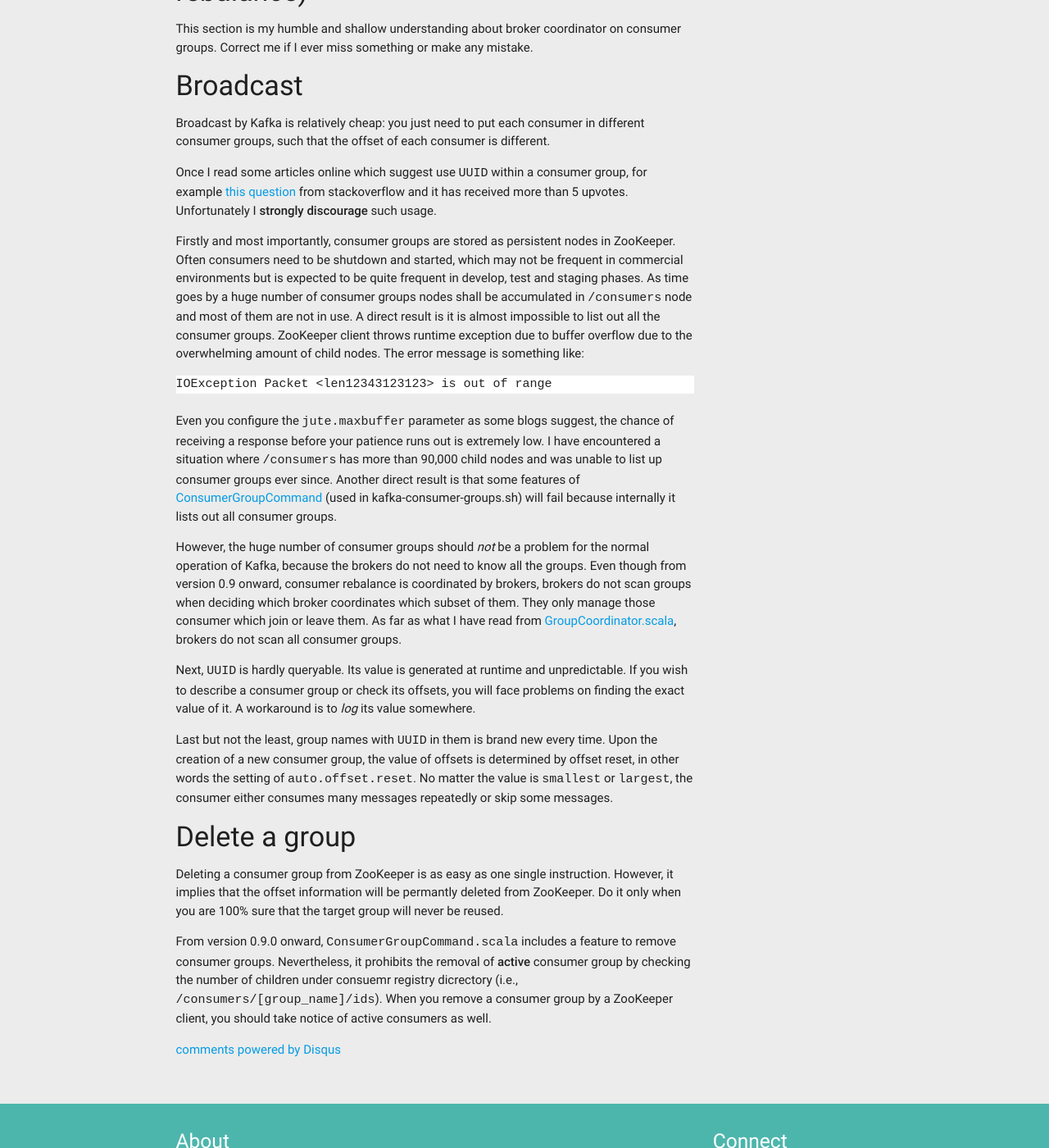
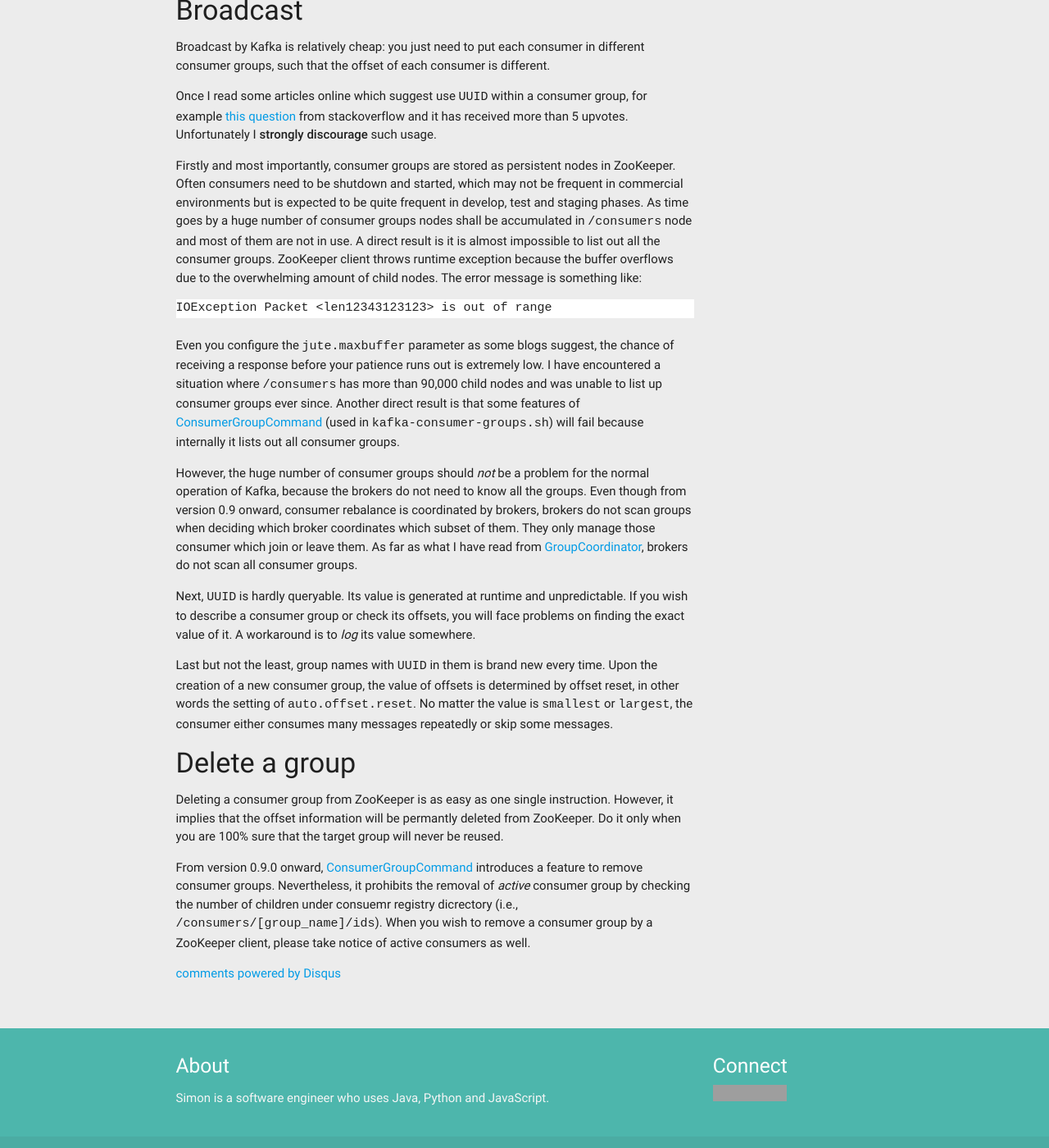
Before and after one commit to wanwenli/myblog, a Jekyll site: the page built from _posts/2016-10-25-Kafka-Consumer-Group.md, in a window 1280 px wide and 1400 px high, scrolled down 1809 px. Shown: the whole window at 82% size. Built offline with Jekyll 4.4.1, drawn with Linux system fonts in a browser that asks for light colours; comment, search, counter and statistics services are not loaded; some of the changed text lies outside the part shown; grey boxes are pictures that could not be loaded.

Commit message:
new post on group coordinator

```diff
--- a/_posts/2016-10-25-Kafka-Consumer-Group.md
+++ b/_posts/2016-10-25-Kafka-Consumer-Group.md
@@ -11,7 +11,7 @@
 According to the
 [official documentation of Kafka](http://kafka.apache.org/documentation.html#introduction),
 one of its main objectives is to achieve message multicast and broadcast.
-Often it is not an easy concept to understand for newbies.
+Often it is not an easy concept to grasp at the very beginning.
 This article will share a few issues and discoveries about consumer group.
 
 A good way to start understanding consumer group is
@@ -31,7 +31,7 @@
 
 Consumer ID uniquely identitfies a consumer.
 It is generated automatically when a consumer is launched.
-The source code of its generation is defined in [ZookeeperConsumerConnector.scala](https://github.com/apache/kafka/blob/trunk/core/src/main/scala/kafka/consumer/ZookeeperConsumerConnector.scala)
+The source code of its generation is defined in [ZookeeperConsumerConnector](https://github.com/apache/kafka/blob/trunk/core/src/main/scala/kafka/consumer/ZookeeperConsumerConnector.scala)
 and shown below.
 
 {% highlight scala %}
@@ -61,11 +61,9 @@
 to verify the result of consumer rebalance.
 This tool should work well because I have fixed a bug in `VerifyConsumerRebalance.scala` in [this pull request](https://github.com/apache/kafka/pull/1612).
 
-#### Group coordinator (coordinated rebalance)
-
-This section is my humble and shallow understanding about
-broker coordinator on consumer groups.
-Correct me if I ever miss something or make any mistake.
+Since version 0.9.0,
+Kafka has used *brokers* to coordinate the rebalance process of consumers.
+I also have thought about it and then wrote this blog.
 
 #### Broadcast
 
@@ -87,7 +85,7 @@
 most of them are not in use.
 A direct result is
 it is almost impossible to list out all the consumer groups.
-ZooKeeper client throws runtime exception due to buffer overflow due to
+ZooKeeper client throws runtime exception because the buffer overflows due to
 the overwhelming amount of child nodes.
 The error message is something like:
 
@@ -101,7 +99,7 @@
 I have encountered a situation where `/consumers` has more than 90,000
 child nodes and was unable to list up consumer groups ever since.
 Another direct result is that some features of [ConsumerGroupCommand](https://github.com/apache/kafka/blob/trunk/core/src/main/scala/kafka/admin/ConsumerGroupCommand.scala)
-(used in kafka-consumer-groups.sh)
+(used in `kafka-consumer-groups.sh`)
 will fail because internally it lists out all consumer groups.
 
 However, the huge number of consumer groups should *not* be a problem
@@ -112,7 +110,7 @@
 brokers do not scan groups when deciding which broker coordinates
 which subset of them.
 They only manage those consumer which join or leave them.
-As far as what I have read from [GroupCoordinator.scala](https://github.com/apache/kafka/blob/trunk/core/src/main/scala/kafka/coordinator/GroupCoordinator.scala),
+As far as what I have read from [GroupCoordinator](https://github.com/apache/kafka/blob/trunk/core/src/main/scala/kafka/coordinator/GroupCoordinator.scala),
 brokers do not scan all consumer groups.
 
 Next, `UUID` is hardly queryable.
@@ -140,9 +138,10 @@
 the target group will never be reused.
 
 From version 0.9.0 onward,
-`ConsumerGroupCommand.scala` includes a feature to remove consumer groups.
-Nevertheless, it prohibits the removal of **active** consumer group by
+[ConsumerGroupCommand](https://github.com/apache/kafka/blob/trunk/core/src/main/scala/kafka/admin/ConsumerGroupCommand.scala)
+introduces a feature to remove consumer groups.
+Nevertheless, it prohibits the removal of *active* consumer group by
 checking the number of children under consuemr registry dicrectory
 (i.e., `/consumers/[group_name]/ids`).
-When you remove a consumer group by a ZooKeeper client,
-you should take notice of active consumers as well.
+When you wish to remove a consumer group by a ZooKeeper client,
+please take notice of active consumers as well.
```
Also changed, not shown: other parts of _posts/2016-10-25-Kafka-Consumer-Group.md (+1 -1 lines), _posts/2014-12-28-STM-RD-Advice.md (+14 -5 lines), _posts/2016-11-04-Kafka-Group-Coordinator.md (added, +105 -0 lines).
